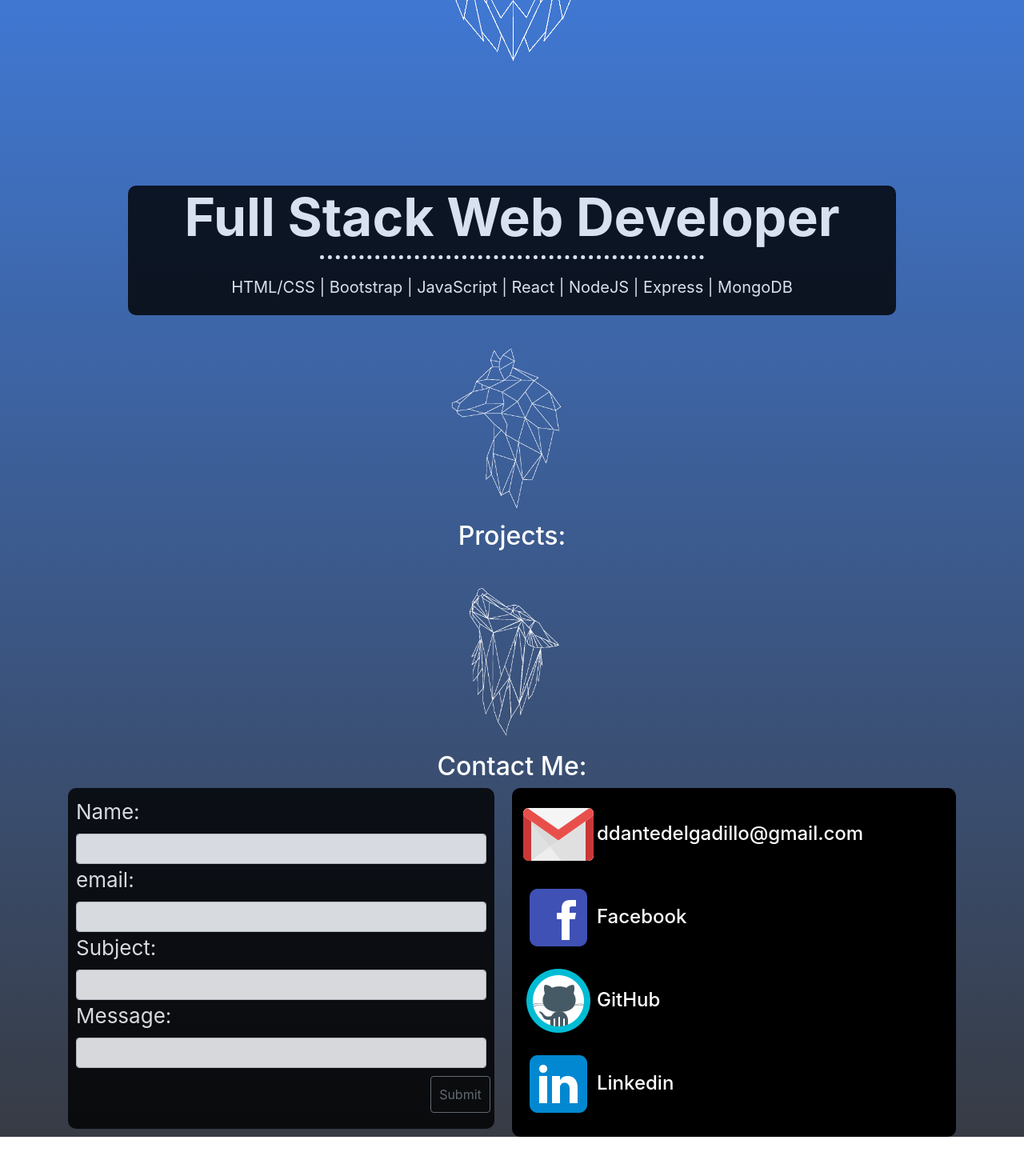
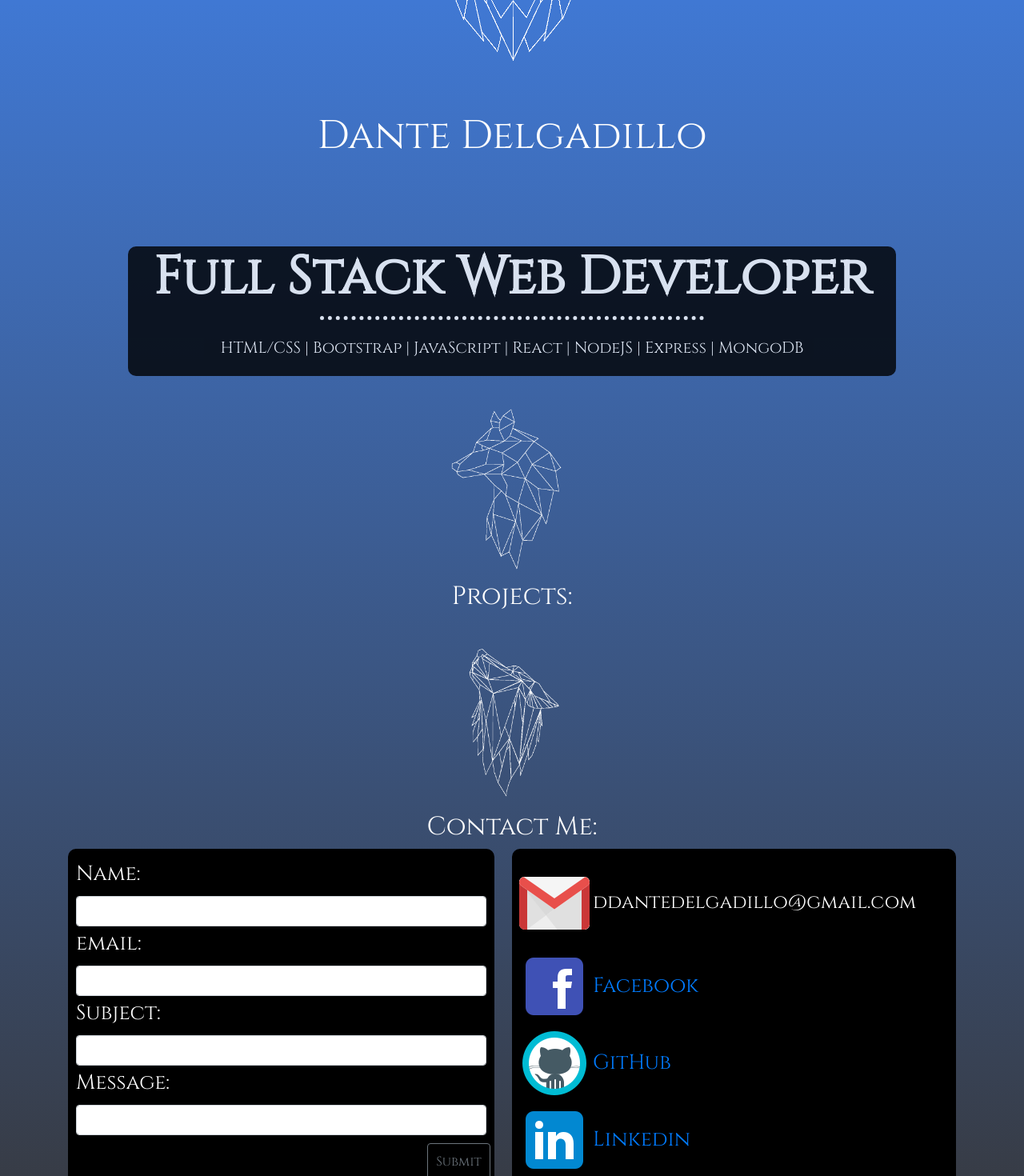
Before and after one commit to DanteDelgadillo/frontendPortfolio, a React (Create React App) app: page / in a window 1280 px wide. Shown: the part 340-1810 px from the top of the page at 80% size. Before the commit the page ends 1761 px from the top, so only its background shows below. Built offline with nearby package versions, Linux system fonts and the light colour scheme.

Commit message:
font change

```diff
--- a/public/index.html
+++ b/public/index.html
@@ -27,6 +27,10 @@
       href="https://stackpath.bootstrapcdn.com/bootstrap/4.3.1/css/bootstrap.min.css"
       integrity="sha384-ggOyR0iXCbMQv3Xipma34MD+dH/1fQ784/j6cY/iJTQUOhcWr7x9JvoRxT2MZw1T"
       crossorigin="anonymous"
+    />
+    <link
+      href="https://fonts.googleapis.com/css?family=Cinzel"
+      rel="stylesheet"
     />
 
     <title>React App</title>
--- a/src/App.css
+++ b/src/App.css
@@ -111,7 +111,7 @@
 
 .contactme-banner1 {
   background-color: black;
-  opacity: 0.8;
+  /* opacity: 0.8; */
   width: 48%;
   margin-left: 0%;
   border-radius: 10px;
@@ -129,7 +129,7 @@
   width: 50%;
   margin-left: 50%;
   border-radius: 10px;
-  padding: 10px;
+  padding: 20px;
   /* margin-top: -40%; */
 }
 
@@ -141,6 +141,14 @@
 .nav-item.nav-link {
   color: #ffffff;
 }
+.myName {
+  font-family: "Cinzel", serif;
+  font-size: 50px;
+}
+
+.font {
+  font-family: "Cinzel", serif;
+}
 
 @media (max-width: 1024px) {
   .contactme-banner2 {
@@ -149,7 +157,7 @@
     width: 100%;
     margin-left: 0%;
     border-radius: 10px;
-    padding: 10px;
+    padding: 20px;
     /* margin-top: -40%; */
   }
 }
--- a/src/App.js
+++ b/src/App.js
@@ -17,17 +17,20 @@ class App extends Component {
         <NavBar />
         {/* <div className="logo"> */}
         <img src={wolf} className="App-logo" alt="wolflogo" id="home" />
+        <center>
+          <div className="myName">Dante Delgadillo</div>
+        </center>
         {/* <img src={Paws} className="pawGif" alt="pawScroll" />
         <img src={Paws2} className="Paws2" alt="pawScroll2" /> */}
         {/* </div> */}
         <div className="box-info">
           <div className="border1">
             <div className="banner-text">
-              <h1>Full Stack Web Developer</h1>
+              <h1 className="font">Full Stack Web Developer</h1>
 
               <hr />
 
-              <p>
+              <p className="font">
                 HTML/CSS | Bootstrap | JavaScript | React | NodeJS | Express |
                 MongoDB
               </p>
@@ -36,11 +39,11 @@ class App extends Component {
         </div>
         <img src={wolf2} className="App-logo2" alt="wolflogo2" id="projects" />
         <center>
-          <h2>Projects:</h2>
+          <h2 className="font">Projects:</h2>
         </center>
         <img src={wolf3} className="App-logo3" alt="wolflogo3" id="contactMe" />
         <center>
-          <h2>Contact Me:</h2>
+          <h2 className="font">Contact Me:</h2>
         </center>
         <div className="container">
           <ContactMe />
--- a/src/containers/contactMe.js
+++ b/src/containers/contactMe.js
@@ -78,7 +78,7 @@ class ContactMe extends Component {
               <Row className="show-grid">
                 <Col>
                   <section>
-                    <label>Name:</label>
+                    <label className="font">Name:</label>
                     <input
                       className="form-control"
                       type="text"
@@ -93,7 +93,7 @@ class ContactMe extends Component {
               <Row className="show-grid">
                 <Col>
                   <section>
-                    <label>email:</label>
+                    <label className="font">email:</label>
                     <input
                       className="form-control"
                       type="email"
@@ -108,7 +108,7 @@ class ContactMe extends Component {
               <Row className="show-grid">
                 <Col>
                   <section>
-                    <label>Subject:</label>
+                    <label className="font">Subject:</label>
                     <input
                       className="form-control"
                       type="text"
@@ -123,7 +123,7 @@ class ContactMe extends Component {
               <Row className="show-grid">
                 <Col>
                   <section>
-                    <label>Message:</label>
+                    <label className="font">Message:</label>
                     <input
                       className="form-control"
                       type="text"
@@ -139,7 +139,7 @@ class ContactMe extends Component {
                 <Col className="button">
                   <Button
                     variant="outline-secondary "
-                    className="button"
+                    className="button font"
                     onClick={this.onClick}
                   >
                     Submit
@@ -148,22 +148,36 @@ class ContactMe extends Component {
               </Row>
             </Container>
             <Container className="contactme-banner2">
-              <h4>
+              <Row>
+                <h4 href="https://github.com/DanteDelgadillo" className="font">
                   <img src={Gmail} alt="gmail" />
                   ddantedelgadillo@gmail.com
                 </h4>
-              <h4>
-                <img src={FacebookIcon} alt="fBook" onClick={this.onClick1} />
+              </Row>
+              <Row>
+                <a
+                  href="https://www.facebook.com/dante.delgadillo"
+                  className="font"
+                >
+                  <img src={FacebookIcon} alt="fBook" />
                   Facebook
-              </h4>
-              <h4>
-                <img src={Github} alt="gitHub" onClick={this.onClick2} />
+                </a>
+              </Row>
+              <Row>
+                <a href="https://github.com/DanteDelgadillo" className="font">
+                  <img src={Github} alt="gitHub" />
                   GitHub
-              </h4>
-              <h4>
-                <img src={Linkedin} alt="Linkedin" onClick={this.onClick3} />
+                </a>
+              </Row>
+              <Row>
+                <a
+                  href="https://www.linkedin.com/in/dante-delgadillo-70016a165/"
+                  className="font"
+                >
+                  <img src={Linkedin} alt="Linkedin" />
                   Linkedin
-              </h4>
+                </a>
+              </Row>
             </Container>
           </fieldset>
         </form>
--- a/src/containers/navbar.js
+++ b/src/containers/navbar.js
@@ -20,13 +20,13 @@ class NavBar extends Component {
           </button>
           <div className="collapse navbar-collapse" id="navbarNavAltMarkup">
             <div className="navbar-nav">
-              <a className="nav-item nav-link active" href="#home">
+              <a className="nav-item nav-link font" href="#home">
                 Home <span className="sr-only">(current)</span>
               </a>
-              <a className="nav-item nav-link" href="#projects">
+              <a className="nav-item nav-link font" href="#projects">
                 Projects
               </a>
-              <a className="nav-item nav-link" href="#contactMe">
+              <a className="nav-item nav-link font" href="#contactMe">
                 Contact Me
               </a>
             </div>
```
Lines whose indentation alone changed are shown as unchanged.
